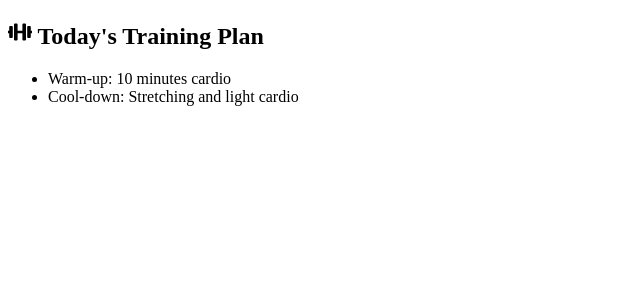
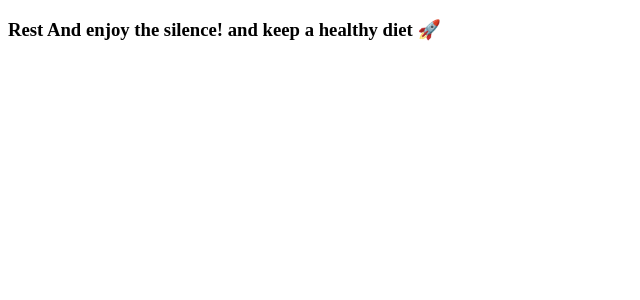
Before and after one commit to 0x3mr/Fit-Sync, a Next.js app: page /dashboard/TrainingPlan in a window 1280 px wide. Shown: the top 300 px of the page, without its empty margins (0-640 px from the left). Built offline with nearby package versions, Linux system fonts and the light colour scheme.

Commit message:
Fix off days

```diff
--- a/pages/dashboard/TrainingPlan.tsx
+++ b/pages/dashboard/TrainingPlan.tsx
@@ -12,10 +12,12 @@ const TrainingPlan: React.FC<{
 }> = ({ plan }) => {
   console.log('TPPPPPPPPPPDPDPDPDPDD', plan);
   const dayPlan = plan?.plan?.id;
+  let finalData = null;
+  let exer: Exercise[] = [];
+
+  if (dayPlan){
   const index = Number(dayPlan?.split(':')[1][0]);
   const file = dayPlan?.split(':')[0];
-  let finalData = null;
-  let exer: Exercise[] = [];
 
   let jsonP: any[] = [];
   switch (file) {
@@ -34,11 +36,14 @@ const TrainingPlan: React.FC<{
   if (finalData){
     exer = finalData.exercises as Exercise[];
   }
+}
 
   return (
 
 
     <div className="training-plan">
+      {dayPlan ?(
+        <div>
       <h2 className="training-plan-title">
         <span className="inline-flex items-center gap-3">
           <FaDumbbell className="mr-2" /> Today's Training Plan
@@ -54,6 +59,12 @@ const TrainingPlan: React.FC<{
       </ul>
       <br></br>
       {finalData ? <MusclePlan active={finalData.active} /> : null}
+      </div>
+      ) : (
+        <div>
+          <h3 className="training-plan-title">Rest And enjoy the silence! and keep a healthy diet 🚀</h3>
+        </div>
+      )}
     </div>
   );
 };
```
